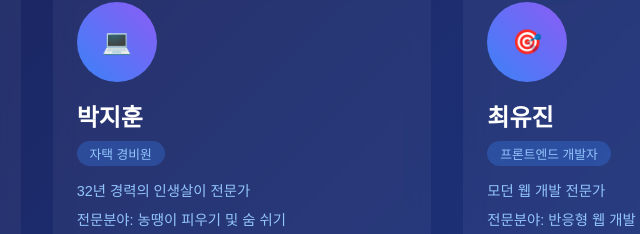
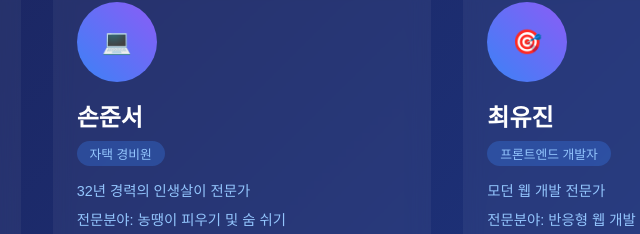
Before and after one commit to SNU-team7/SNU_Team7_homepage, a plain HTML site: page index.html in a window 1280 px wide. Shown: the part 522-756 px from the top of the page, 398-1038 px from the left. Drawn offline with nearby package versions, Linux system fonts and the light colour scheme.

Commit message:
Update index.html

```diff
--- a/index.html
+++ b/index.html
@@ -193,7 +193,7 @@
             <div class="team-member animate__animated animate__fadeInUp" style="animation-delay: 0.4s">
                 <div class="member-avatar">💻</div>
                 <div class="member-info">
-                    <h3>박지훈</h3>
+                    <h3>손준서</h3>
                     <span class="member-badge">자택 경비원</span>
                     <p class="info-text">32년 경력의 인생살이 전문가</p>
                     <p class="info-text">전문분야: 농땡이 피우기 및 숨 쉬기</p>
```
